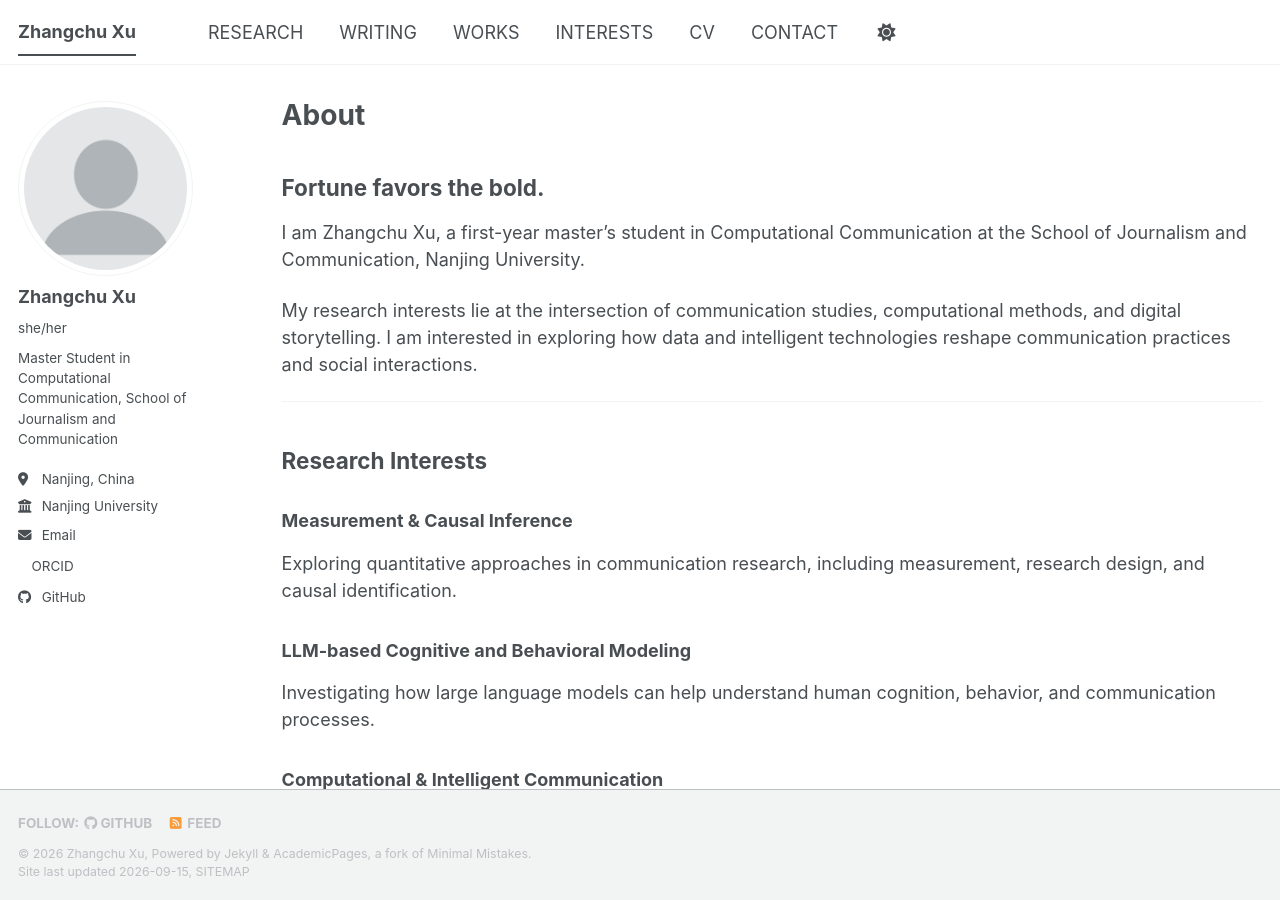
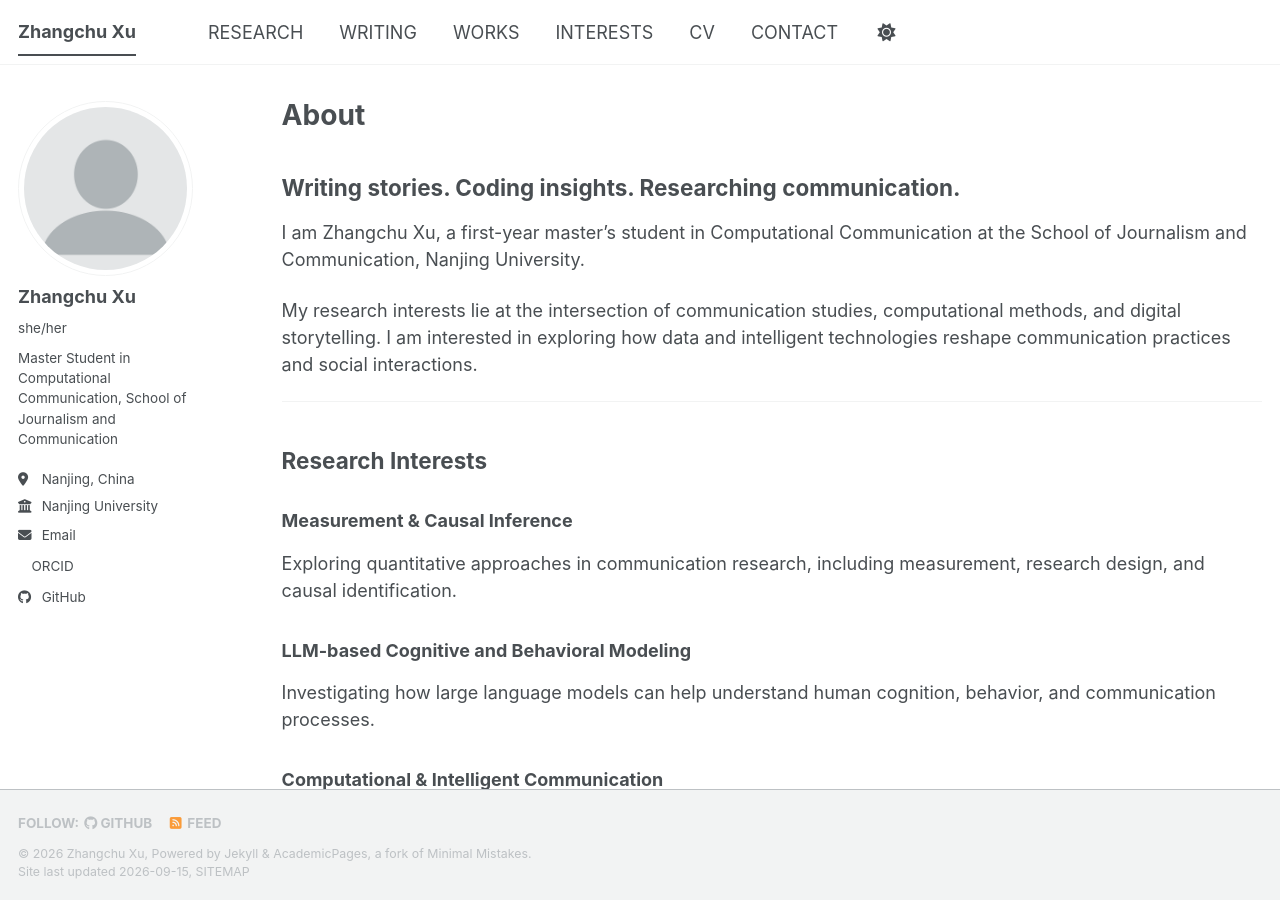
Before and after one commit to xuzhangchu0103/xuzhangchu0103.github.io, a Jekyll site: the page built from _pages/about.md, in a window 1280 px wide and 900 px high. Built offline with Jekyll 4.4.1, drawn with Linux system fonts in a browser that asks for light colours; a style sheet for code colours, icons or effects is not loaded.

Commit message:
Update about page heading and author introduction

```diff
--- a/_pages/about.md
+++ b/_pages/about.md
@@ -5,7 +5,7 @@ permalink: /
 author_profile: true
 ---
 
-## Fortune favors the bold.
+## Writing stories. Coding insights. Researching communication.
 
 
 I am Zhangchu Xu, a first-year master's student in Computational Communication at the School of Journalism and Communication, Nanjing University.
```
